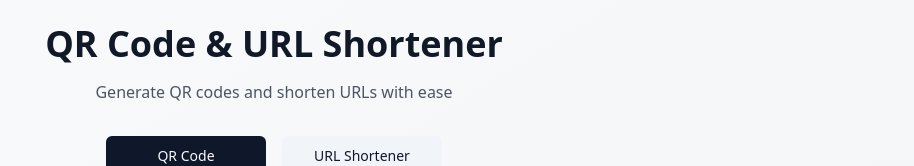
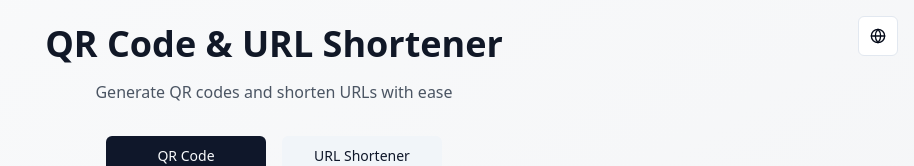
Before and after one commit to JohnPitter/qr-linker-magic, a React (Vite) app: page / in a window 1280 px wide. Shown: the top 166 px of the page, without its empty margins (366-1280 px from the left). Built offline with nearby package versions, Linux system fonts and the light colour scheme.

Commit message:
Add language selector component
Implement a language selector in the top corner of the screen with options for Portuguese, English, and Spanish.
[skip gpt_engineer]

```diff
--- a/src/pages/Index.tsx
+++ b/src/pages/Index.tsx
@@ -3,12 +3,47 @@ import { useState } from "react";
 import QRCodeGenerator from "@/components/QRCodeGenerator";
 import URLShortener from "@/components/URLShortener";
 import { Button } from "@/components/ui/button";
+import {
+  DropdownMenu,
+  DropdownMenuContent,
+  DropdownMenuItem,
+  DropdownMenuTrigger,
+} from "@/components/ui/dropdown-menu";
+import { Globe } from "lucide-react";
 
 const Index = () => {
   const [activeTab, setActiveTab] = useState<"qr" | "url">("qr");
+  const [language, setLanguage] = useState("en");
+
+  const languages = {
+    pt: "Português",
+    en: "English",
+    es: "Español"
+  };
 
   return (
-    <div className="min-h-screen bg-gradient-to-br from-gray-50 to-gray-100 p-6">
+    <div className="min-h-screen bg-gradient-to-br from-gray-50 to-gray-100 p-6 relative">
+      <div className="absolute top-4 right-4">
+        <DropdownMenu>
+          <DropdownMenuTrigger asChild>
+            <Button variant="outline" size="icon">
+              <Globe className="h-4 w-4" />
+            </Button>
+          </DropdownMenuTrigger>
+          <DropdownMenuContent align="end" className="bg-white">
+            <DropdownMenuItem onClick={() => setLanguage("pt")}>
+              {languages.pt}
+            </DropdownMenuItem>
+            <DropdownMenuItem onClick={() => setLanguage("en")}>
+              {languages.en}
+            </DropdownMenuItem>
+            <DropdownMenuItem onClick={() => setLanguage("es")}>
+              {languages.es}
+            </DropdownMenuItem>
+          </DropdownMenuContent>
+        </DropdownMenu>
+      </div>
+
       <div className="max-w-4xl mx-auto space-y-8">
         <motion.div
           initial={{ opacity: 0, y: -20 }}
```
